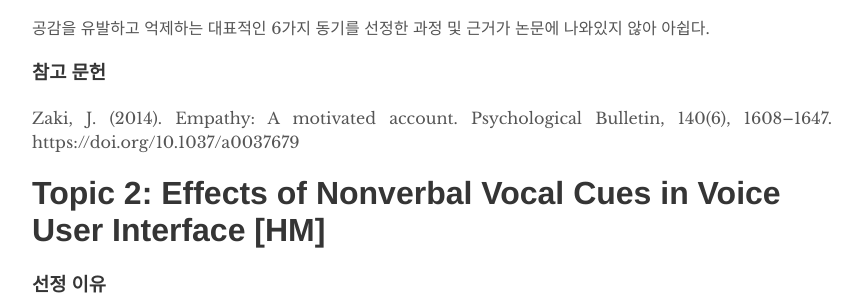
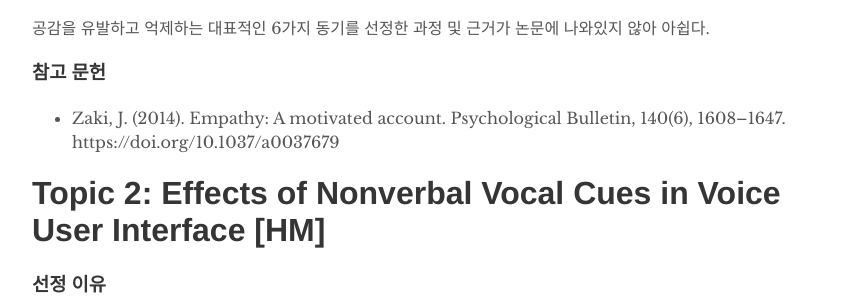
Before and after one commit to humanfactorspsych/blog, a Jekyll site: the page built from _posts/2021-11-04-study.md, in a window 1280 px wide. Shown: the part 1250-1550 px from the top of the page, without its empty margins (208-1071 px from the left). Built offline with Jekyll 4.4.1, drawn with Linux system fonts in a browser that asks for light colours.

```diff
--- a/_posts/2021-11-04-study.md
+++ b/_posts/2021-11-04-study.md
@@ -38,7 +38,7 @@ Presenters: IL (Inju Lee), HM (Hoyoung Maeng)  <br>
 
 ### **참고 문헌**
 
-Zaki, J. (2014). Empathy: A motivated account. Psychological Bulletin, 140(6), 1608–1647. https://doi.org/10.1037/a0037679
+- Zaki, J. (2014). Empathy: A motivated account. Psychological Bulletin, 140(6), 1608–1647. https://doi.org/10.1037/a0037679
 
 # Topic 2: Effects of Nonverbal Vocal Cues in Voice User Interface [HM]
 
```
